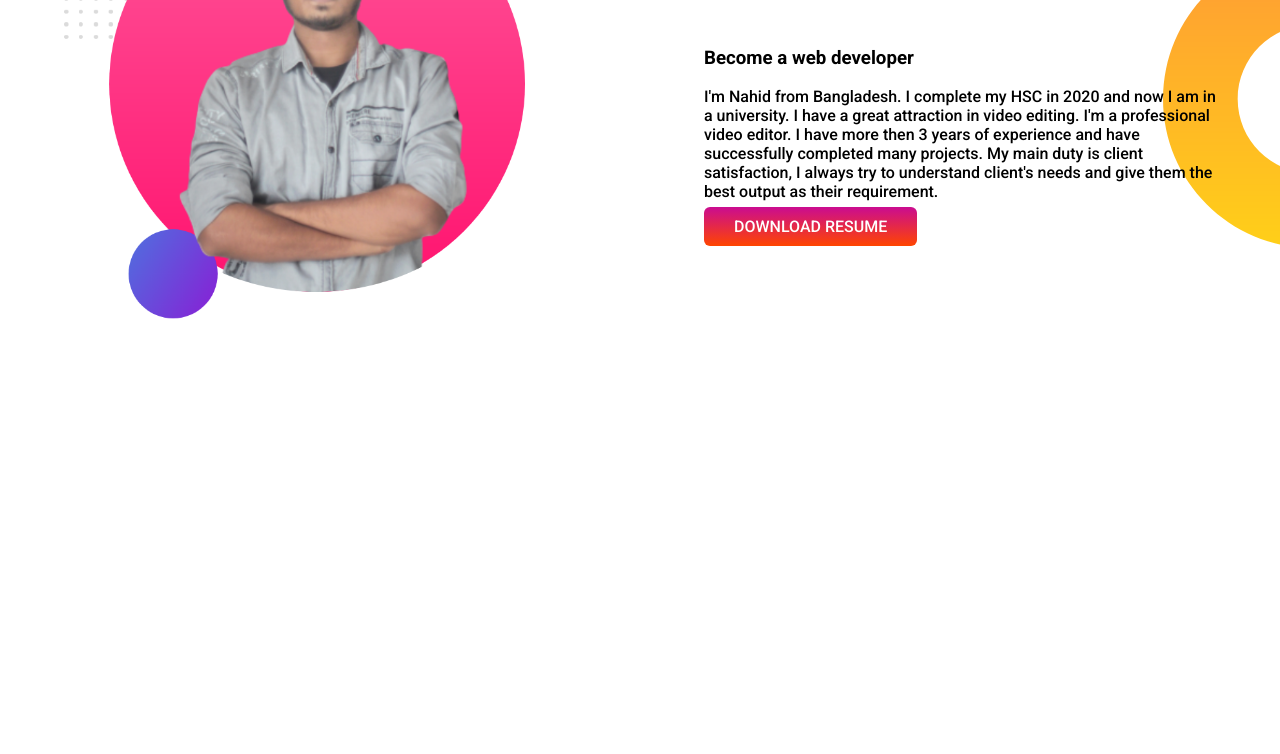
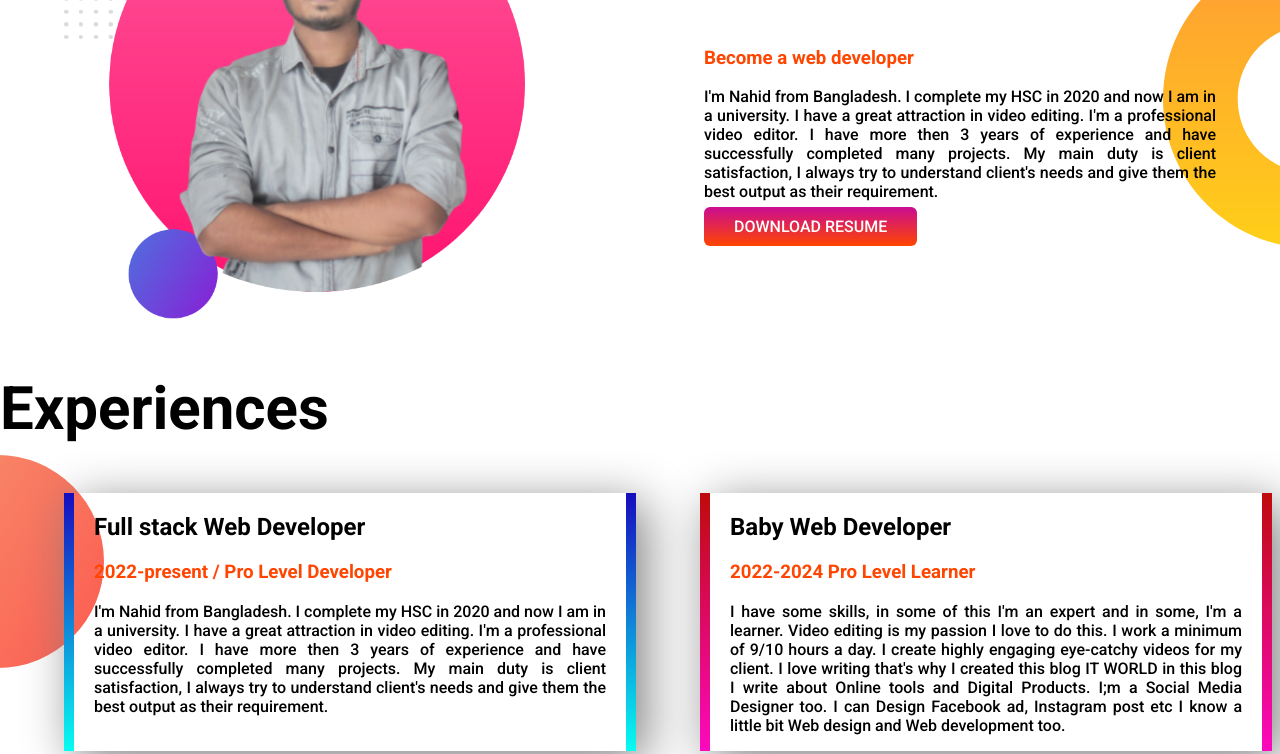
Before and after one commit to nahid770/developer-portfolio, a plain HTML site: page index.html in a window 1280 px wide. Shown: the part 746-1500 px from the top of the page. Before the commit the page ends 1069 px from the top, so only its background shows below. Drawn offline with Linux system fonts and the light colour scheme.

Commit message:
footer added

```diff
--- a/index.html
+++ b/index.html
@@ -13,10 +13,10 @@
 </head>
 
 <body>
-    <section class="top-banner">
+    <section class="top-banner flexible-container" >
         <div class="half-width">
             <h1>Wellcome To</h1>
-            <h1><span>Rising star's</span> World</h1>
+            <h1><span class="orange-color">Rising star's</span> World</h1>
             <h3>A passionate Website Developer</h3>
             <p>Website building is my hobby. I love to do this. I work everyday a minimum of 10/12 hour a day. Website
                 building is my favourite work.I have started doing coding from an early stage of my life. In 2019 I
@@ -35,13 +35,39 @@
 
 <div  class="half-width">
     <h1>Dream Big</h1>
-<h3>Become a web developer</h3>
+<h3 class="orange-color">Become a web developer</h3>
 
 <p>I'm Nahid from Bangladesh. I complete my HSC in 2020 and now I am in a university. I have a great attraction in video editing. I'm a professional video editor. I have more then 3 years of experience and have successfully completed many projects. My main duty is client satisfaction, I always try to understand client's needs and give them the best output as their requirement.</p>
 <a class="hire-button" target="blank" href="">DOWNLOAD RESUME</a>
 </div>
 
     </section>
+
+    <section class="experience-area">
+<h1>Experiences</h1>
+<div class="flexible-container">
+    <div id="web-dev" class="footer-style">
+        <h2>Full stack Web Developer</h2>
+    <h3 class="orange-color"> 2022-present / Pro Level Developer</h3>
+    <p> I'm Nahid from Bangladesh. I complete my HSC in 2020 and now I am in a university. I have a great attraction in video editing. I'm a professional video editor. I have more then 3 years of experience and have successfully completed many projects. My main duty is client satisfaction, I always try to understand client's needs and give them the best output as their requirement.</p>
+
+
+
+    </div>
+    <div id="website-dev" class="footer-style">
+       <h2> Baby Web Developer</h2>
+       <h3 class="orange-color">2022-2024 Pro Level Learner</h3>
+       <p>I have some skills, in some of this I'm an expert and in some, I'm a learner. Video editing is my passion I love to do this. I work a minimum of 9/10 hours a day. I create highly engaging eye-catchy videos for my client. I love writing that's why I created this blog IT WORLD in this blog I write about Online tools and Digital Products. I;m a Social Media Designer too. I can Design Facebook ad, Instagram post etc I know a little bit Web design and Web development too. </p>
+</div>
+
+
+</div>
+
+    </section>
+
+  <footer>
+      <p>©Rising star 2022 / a programming hero initiative</p>
+  </footer>
 </body>
 
 </html>
--- a/style.css
+++ b/style.css
@@ -8,19 +8,27 @@ body{
 h1{
     font-size: 60px;
 }
-span{
+.orange-color{
     color: orangered;
 }
 .top-banner{
-    display: flex;
     background-image: url(./images/top-banner.png);
     background-repeat: no-repeat;
+}
+
+
+
+
+.flexible-container{
+    display: flex;
     margin-bottom: 160px;
 }
 .half-width{
     width:50%;
     padding-left: 5%;
     padding-right: 5%;
+
+
 
 }
 .half-width img{
@@ -46,3 +54,41 @@ background-image: url(./images/dream-bg.png);
 background-repeat: no-repeat;
 background-position: right;
 }
+
+.footer-style{
+    box-shadow: 10px 10px 50px gray;
+    width: 40%;
+    margin-left: 5%;
+    padding-left: 20px;
+    padding-right: 20px;
+    border-radius: 5px;
+    border-left: 10px solid;
+    border-right: 10px solid;
+
+}
+.experience-area{
+    background-image: url(./images/exp-bg.png);
+    background-repeat: no-repeat;
+    background-position: left;
+}
+
+div p{
+    text-align: justify;
+}
+
+#web-dev{
+    border-left: 10px solid;
+
+border-image: linear-gradient(rgb(23, 11, 190), rgb(7, 253, 241));
+border-image-slice: 1;
+}
+
+#website-dev{
+    border-left: 10px solid;
+
+    border-image: linear-gradient(rgb(190, 11, 11), rgb(252, 9, 191));
+    border-image-slice: 1;
+}
+p{
+    text-align: center;
+}
```
